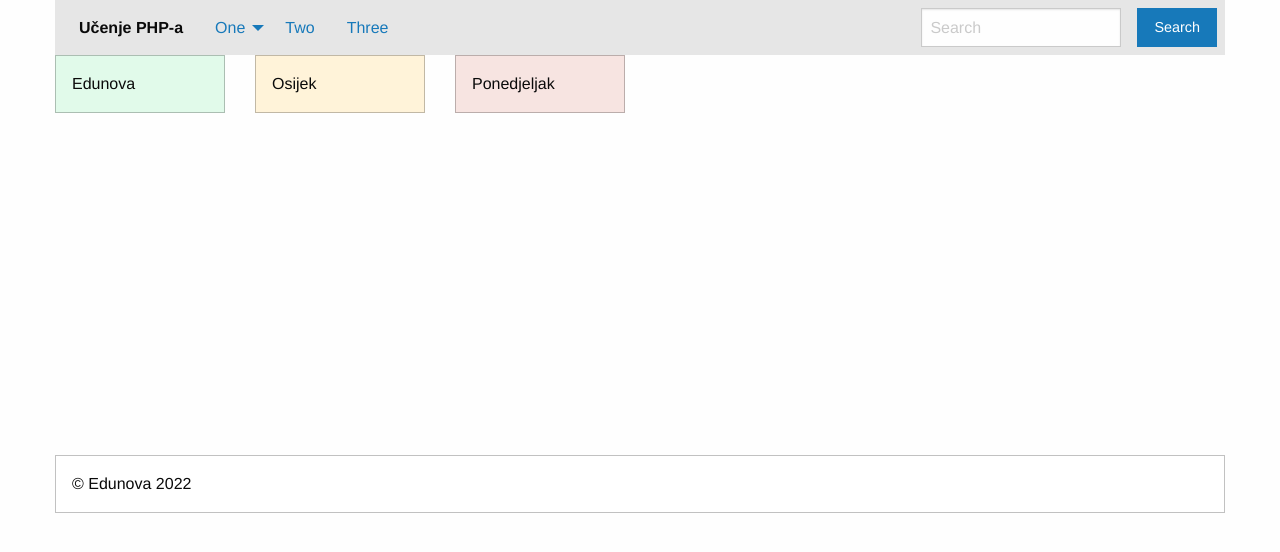
After one commit to majera96/Vjezba, a PHP site: page /grid.php in a window 1280 px wide. The commit adds this page. Shown: the top 552 px of the page. Run offline with PHP 8.4, Linux system fonts and the light colour scheme.

Commit message:
vjezba
vjezba

```diff
--- a/www/phpuvod/zadatak04.php
+++ b/www/phpuvod/zadatak04.php
@@ -16,13 +16,13 @@ zadatak03.php?p1=Edunova&p2=Osijek&p3=Nema interneta
 </head>
 <body>
     <p>
-    <?php echo 'Edunova'; ?>
+    <?php echo $_GET['Edunova']; ?>
     </p> <br />
 
-    <?php echo 'Osijek'; ?>
+    <?php echo $_GET['Osijek']; ?>
     </p> <br />
 
-    <?php echo 'Nema interneta'; ?>
+    <?php echo $_GET['Nema interneta']; ?>
     </p>
 </body>
 </html>
--- /dev/null
+++ b/www/ucenjephpa/grid.php
@@ -0,0 +1,43 @@
+<!doctype html>
+<html class="no-js" lang="en" dir="ltr">
+  <head>
+    <?php require_once 'zaglavlje.php'; ?>
+  </head>
+<body>
+
+    <div class="grid-container">
+
+    <?php include_once 'izbornik.php'; ?>
+
+    <!-- Start tijelo -->
+
+      <div class="grid-x grid-margin-x" id="tijelo">
+        <div class="cell large-2 medium-4 small-6">
+          <div class="success callout">
+            Edunova
+          </div>
+        </div>
+        <div class="cell large-2 medium-4 small-6">
+          <div class="warning callout">
+            Osijek
+          </div>
+        </div>
+        <div class="cell large-2 medium-4 small-6">
+          <div class="alert callout">
+            Ponedjeljak
+          </div>
+        </div>
+      </div>
+
+    <!-- End tijelo -->
+
+    <?php
+    require_once 'podnozje.php'; ?>
+
+
+    </div>
+
+    <?php require_once 'jsskripte.php'; ?>
+
+  </body>
+</html>
--- /dev/null
+++ b/www/ucenjephpa/izbornik.php
@@ -0,0 +1,33 @@
+
+    <!-- Start izbornik -->
+
+    <div class="title-bar" data-responsive-toggle="example-menu" data-hide-for="medium">
+  <button class="menu-icon" type="button" data-toggle="example-menu"></button>
+  <div class="title-bar-title">Učenje PHPa</div>
+</div>
+
+<div class="top-bar" id="example-menu">
+  <div class="top-bar-left">
+    <ul class="dropdown menu" data-dropdown-menu>
+      <li class="menu-text">Učenje PHP-a</li>
+      <li>
+        <a href="#">One</a>
+        <ul class="menu vertical">
+          <li><a href="#">One</a></li>
+          <li><a href="#">Two</a></li>
+          <li><a href="#">Three</a></li>
+        </ul>
+      </li>
+      <li><a href="#">Two</a></li>
+      <li><a href="#">Three</a></li>
+    </ul>
+  </div>
+  <div class="top-bar-right">
+    <ul class="menu">
+      <li><input type="search" placeholder="Search"></li>
+      <li><button type="button" class="button">Search</button></li>
+    </ul>
+  </div>
+</div>
+
+   <!-- End izbornk -->
--- /dev/null
+++ b/www/ucenjephpa/jsskripte.php
@@ -0,0 +1,4 @@
+<script src="js/vendor/jquery.js"></script>
+    <script src="js/vendor/what-input.js"></script>
+    <script src="js/vendor/foundation.js"></script>
+    <script src="js/app.js"></script>
--- /dev/null
+++ b/www/ucenjephpa/podnozje.php
@@ -0,0 +1,9 @@
+<!-- Start podnožje -->
+<div class="grid-x">
+      <div class="cell">
+        <div class="callout">
+          &copy; Edunova 2022
+        </div>
+      </div>
+    </div>
+    <!-- End podnožje -->
--- /dev/null
+++ b/www/ucenjephpa/zaglavlje.php
@@ -0,0 +1,6 @@
+<meta charset="utf-8">
+    <meta http-equiv="x-ua-compatible" content="ie=edge">
+    <meta name="viewport" content="width=device-width, initial-scale=1.0">
+    <title>Učenje PHP-a</title>
+    <link rel="stylesheet" href="css/foundation.css">
+    <link rel="stylesheet" href="css/app.css">
```
Also changed, not shown: www/ucenjephpa/index.php (+10 -80 lines).
